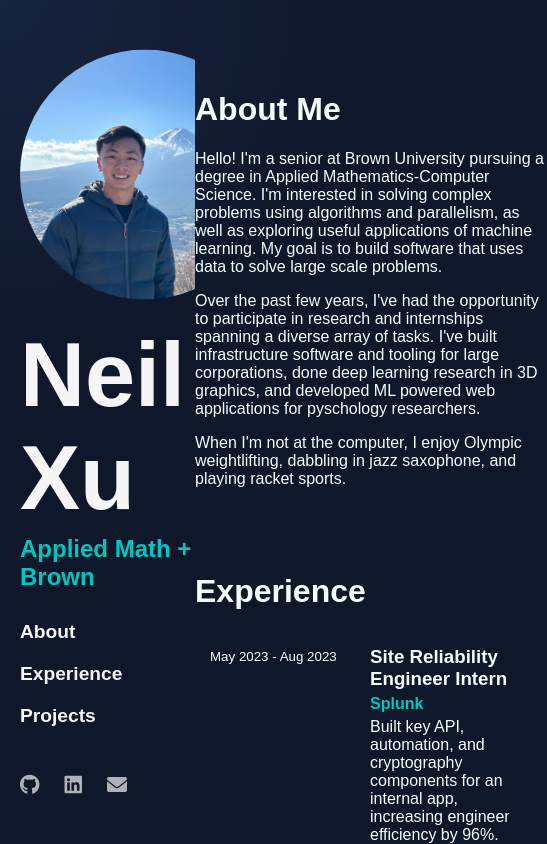
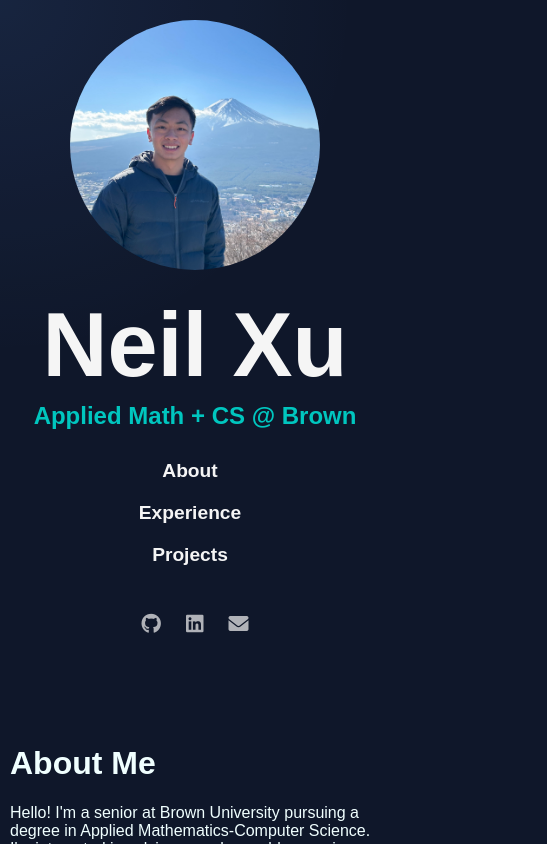
Before and after one commit to neil2001/neil2001.github.io, a React (Create React App) app: page / in a window 390 px wide. Shown: the top 844 px of the page, 547 px wide, since content can reach past the window. Built offline with nearby package versions, Linux system fonts and the light colour scheme; a web font is replaced by a local one.

Commit message:
made mobile compatible

```diff
--- a/src/App.css
+++ b/src/App.css
@@ -33,4 +33,8 @@ body {
   /* extra styles */
   max-width: 1050px;
   margin: 0 auto;
+
+  @media (max-width: 600px) {
+    flex-direction: column; /* Change to column layout on smaller screens */
+  }
 }
--- a/src/assets/components/experience.css
+++ b/src/assets/components/experience.css
@@ -3,6 +3,10 @@
     padding: 15px;
     margin-bottom: 15px;
     transition: opacity 0.3s ease;
+
+    @media (max-width: 600px) {
+      flex-direction: column; /* Change to column layout on smaller screens */
+    }
 }
 
 .experience-date {
--- a/src/assets/components/navbar.css
+++ b/src/assets/components/navbar.css
@@ -9,6 +9,14 @@
 
   /* text-align: center; */
   align-items: center;
+
+  @media (max-width: 600px) {
+    position: relative;
+    width: 100%;
+    text-align: center;
+    overflow: visible;
+    height: auto;
+  }
 
   /*
     you could use `position: absolute` above, but using
@@ -28,6 +36,12 @@
   top: 50%;
   transform: translate(0%, -50%);
   padding: 20px;
+
+  @media (max-width: 600px) {
+    position:relative;
+    top: 0px;
+    transform: translate(0%, 0%);
+  }
 }
 
 .portrait {
@@ -101,6 +115,9 @@ ul.nav li a.active {
   display: flex;
   /* justify-content: space-between; */
   margin-top: 20px;
+  @media (max-width: 600px) {
+    justify-content: center;
+  }
 }
 
 .footer a {
@@ -110,6 +127,10 @@ ul.nav li a.active {
   margin-right: 25px;
 }
 
+#email {
+  margin-right: 0px;
+}
+
 /* Add a hover effect if you want */
 .footer a:hover {
   opacity: 0.7;
--- a/src/assets/components/navbar.js
+++ b/src/assets/components/navbar.js
@@ -29,7 +29,7 @@ const NavBar = () => {
       <a href="https://www.linkedin.com/in/neil-xu-2401/" target="_blank" rel="noopener noreferrer">
         <i className="fab fa-linkedin fa-lg"></i>
       </a>
-      <a href="mailto:neil_xu@brown.edu">
+      <a href="mailto:neil_xu@brown.edu" id="email">
         <i className="fas fa-envelope fa-lg"></i>
       </a>
     </div>
--- a/src/assets/components/project.css
+++ b/src/assets/components/project.css
@@ -3,10 +3,17 @@
     padding: 15px;
     margin-bottom: 15px;
     transition: opacity 0.3s ease;
+
+    @media (max-width: 600px) {
+      flex-direction: column; /* Change to column layout on smaller screens */
+    }
 }
 
 .project-image {
     min-width: 200px;
+    @media (max-width: 600px) {
+      margin-bottom: 15px;
+    }
 }
 
 .project-image img {
--- a/src/assets/components/section.css
+++ b/src/assets/components/section.css
@@ -3,6 +3,13 @@
   flex-grow: 1;
   align-items: center;
   /* extra styles */
+  @media (max-width: 600px) {
+    position: relative;
+    width: 100%;
+    padding-left: 10px;
+    padding-right: 10px;
+
+  }
 }
 
 .textContent {
```
